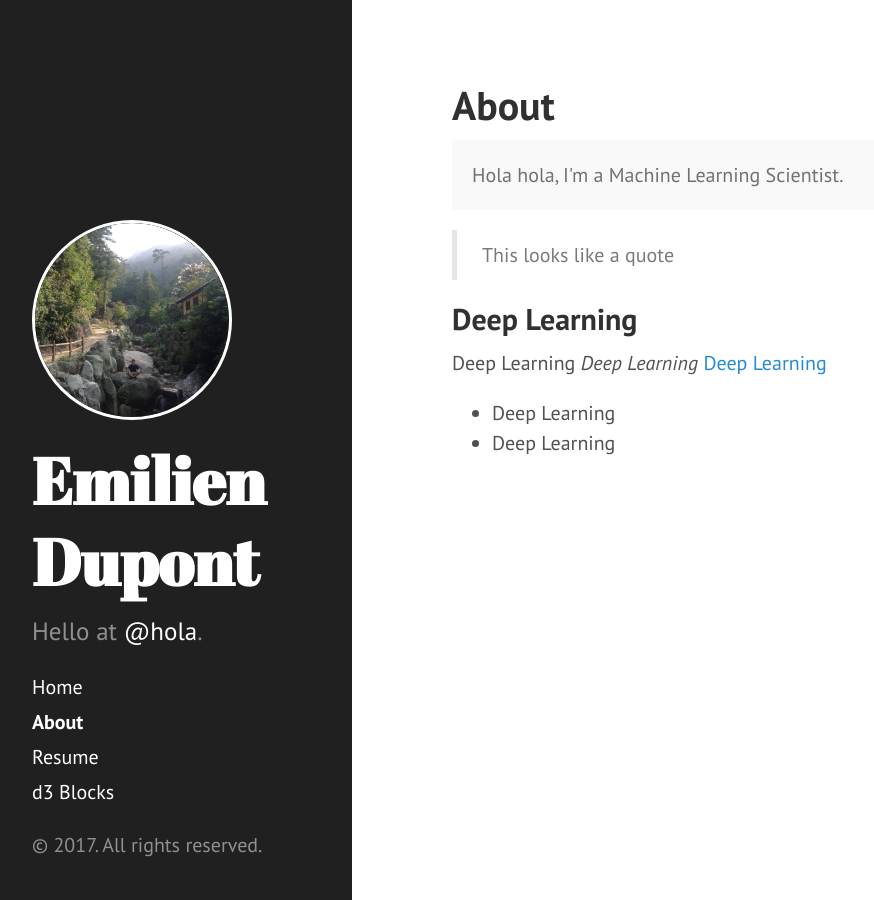
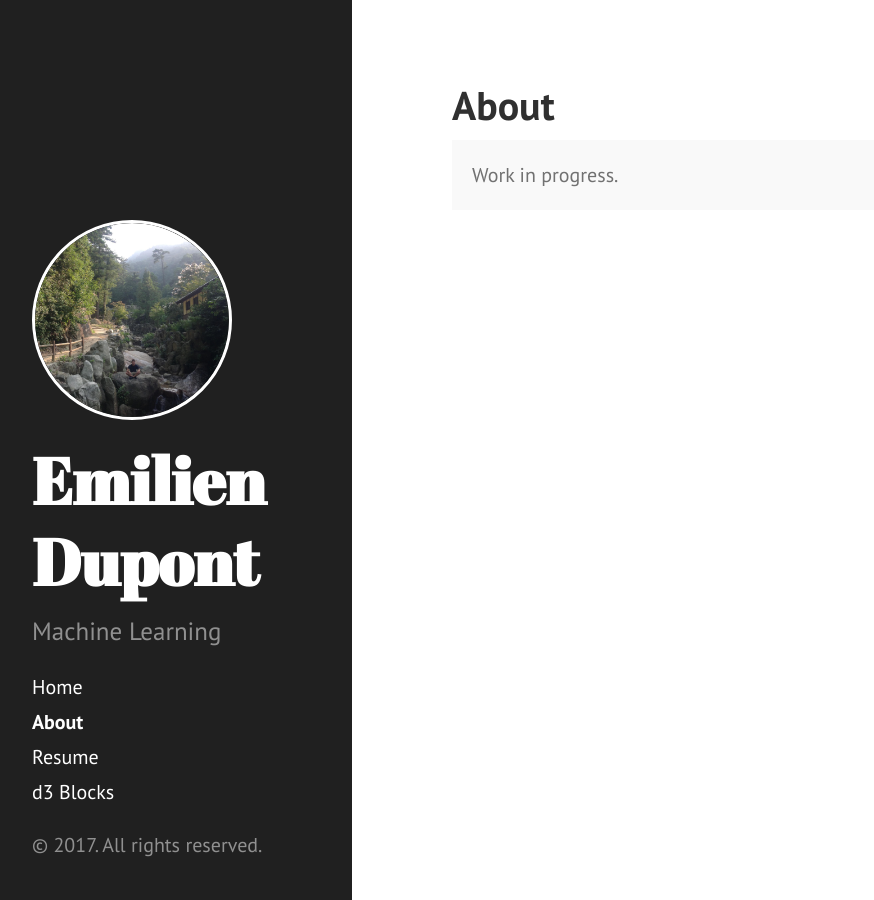
Before and after one commit to EmilienDupont/emiliendupont.github.io, a Jekyll site: the page built from about.md, in a window 1280 px wide. Shown: the whole page, without its empty margins (8-882 px from the left). Built offline with Jekyll 4.4.1, drawn with Linux system fonts in a browser that asks for light colours.

Commit message:
:sparkles::eggplant: remove the silly things

```diff
--- a/_config.yml
+++ b/_config.yml
@@ -8,7 +8,7 @@ permalink:        pretty
 # Setup
 title:            Emilien Dupont
 tagline:          Deep Learning is deep learning
-description:      Hello at <a href="https://github.com/EmilienDupont" target="_blank">@hola</a>.
+description:      Machine Learning
 url:              https://emiliendupont.github.io
 baseurl:
 paginate:         5
--- a/about.md
+++ b/about.md
@@ -4,16 +4,5 @@ title: About
 ---
 
 <p class="message">
-  Hola hola, I'm a Machine Learning Scientist.
+  Work in progress.
 </p>
-
-> This looks like a quote
-
-## Deep Learning
-
-Deep Learning
-*Deep Learning*
-[Deep Learning](https://en.wikipedia.org/wiki/Deep_learning)
-
-* Deep Learning
-* Deep Learning
```
Also changed, not shown: _posts/2017-11-05-hello-test.md (+2 -0 lines).
